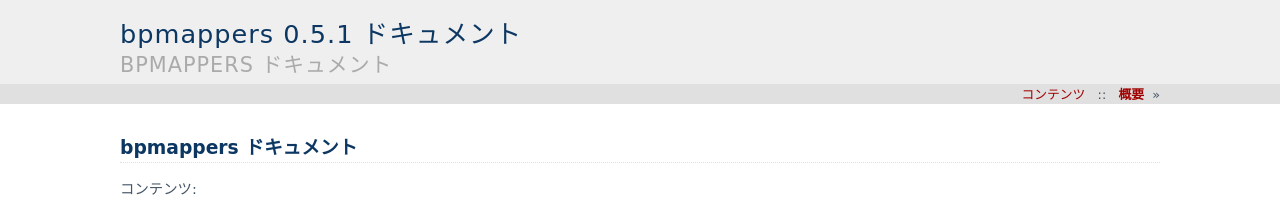
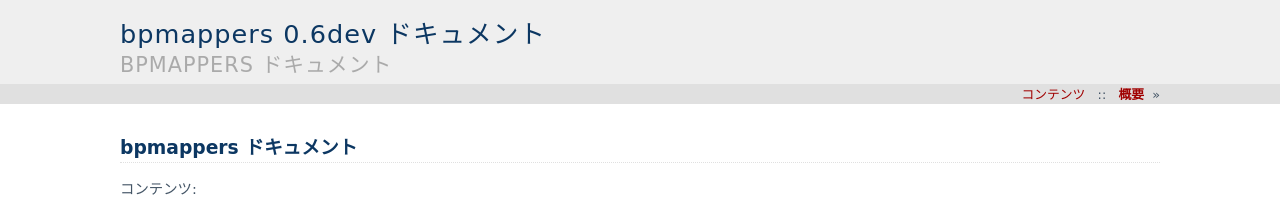
Before and after one commit to beproud/bpmappers, a Sphinx documentation site: the page built from docs/ja/source/index.rst, in a window 1280 px wide. Shown: the top 212 px of the page. Built offline with Sphinx 7.4.7, drawn with Linux system fonts in a browser that asks for light colours.

Commit message:
バージョンを更新

```diff
--- a/bpmappers/__init__.py
+++ b/bpmappers/__init__.py
@@ -9,4 +9,4 @@
   'DataError', 'InvalidDelegateException',
 ]
 
-VERSION = (0, 5, 1, None)
+VERSION = (0, 6, 0, 'dev')
--- a/docs/ja/source/conf.py
+++ b/docs/ja/source/conf.py
@@ -55,9 +55,9 @@
 # built documents.
 #
 # The short X.Y version.
-version = '0.5.1'
+version = '0.6'
 # The full version, including alpha/beta/rc tags.
-release = '0.5.1'
+release = '0.6dev'
 
 # The language for content autogenerated by Sphinx. Refer to documentation
 # for a list of supported languages.
--- a/setup.py
+++ b/setup.py
@@ -11,7 +11,7 @@
 
 setup(
     name='bpmappers',
-    version='0.5.1',
+    version='0.6dev',
     description='Model to dictionary mapping for Python',
     long_description=read_file('README.txt'),
     author='K.K. BeProud',
```
